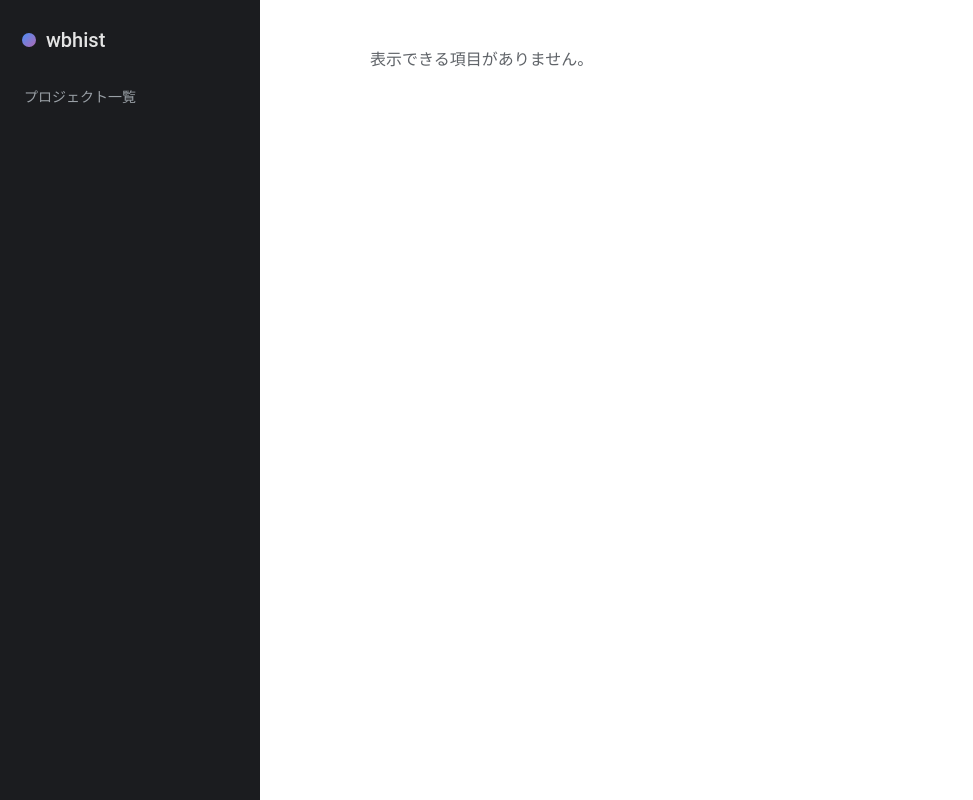
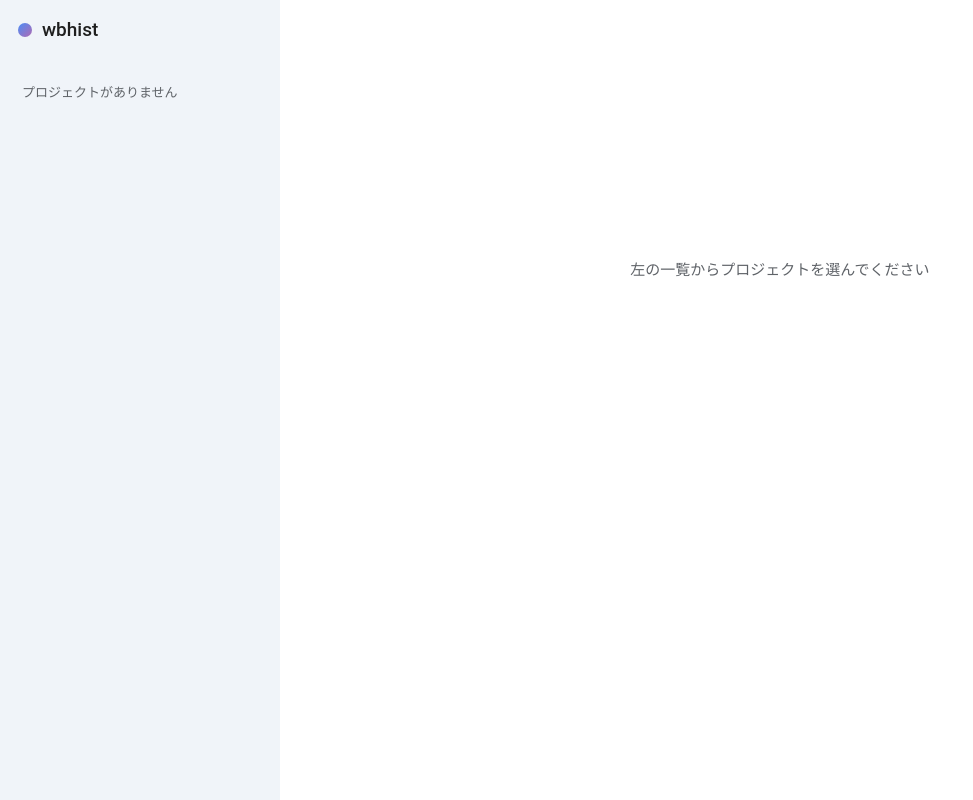
Before and after one commit to ugohsu/wbhist, a Flask app: template templates/index.html in a window 1280 px wide. Shown: the whole page, without its empty margins (0-973 px from the left). Run offline with Flask 3, Linux system fonts and the light colour scheme; the template is opened without the code that fills it, so the values that code supplies are empty.

Commit message:
サイドバーをライト配色に変更し、ナビゲーションをサイドバー主導に再構成
- サイドバー背景を黒からGeminiのライトなグレーに変更し、固定配置にして
  会話本文をスクロールしてもサイドバーが隠れないようにした
- プロジェクト一覧・セッション一覧はメイン側のページではなくサイドバー側で
  展開する形に変更。セッションを選んだ時点で初めて本文に会話を表示する
  （未選択時はメイン側にプレースホルダ文言を表示）
- サイドバーが操作の主役になったため、モバイル幅ではハンバーガーボタンで
  開閉できるようにした

Co-Authored-By: Claude Sonnet 4.6 <noreply@anthropic.com>

```diff
--- a/app.py
+++ b/app.py
@@ -42,8 +42,14 @@ def to_jst(value):
 app.jinja_env.filters["jst"] = to_jst
 
 
-@app.route("/")
-def index():
+def project_url(project_path):
+    # project_path is always an absolute path (leading "/"); the path
+    # converter below needs the slash to come from the route's own
+    # separator, not from the value, so strip it before building the URL.
+    return url_for("project_sessions", project_path=project_path.lstrip("/"))
+
+
+def fetch_projects():
     rows = get_db().execute(
         """
         SELECT project_path, COUNT(*) AS session_count, MAX(updated_at) AS last_updated
@@ -52,49 +58,56 @@ def index():
         ORDER BY last_updated DESC
         """
     ).fetchall()
-    items = [
+    return [
         {
             "url": project_url(row["project_path"]),
             "title": row["project_path"].rsplit("/", 1)[-1],
-            "subtitle": f"{row['project_path']}（{row['session_count']} セッション）",
+            "title_attr": row["project_path"],
+            "extra": f"{row['session_count']} セッション",
             "time": row["last_updated"],
         }
         for row in rows
     ]
-    return render_template("index.html", heading="プロジェクト一覧", breadcrumb=None, items=items)
 
 
-def project_url(project_path):
-    # project_path is always an absolute path (leading "/"); the path
-    # converter below needs the slash to come from the route's own
-    # separator, not from the value, so strip it before building the URL.
-    return url_for("project_sessions", project_path=project_path.lstrip("/"))
-
-
-@app.route("/project/<path:project_path>")
-def project_sessions(project_path):
-    project_path = "/" + project_path
+def fetch_sessions(project_path, active_session_id=None):
     rows = get_db().execute(
         """
-        SELECT session_id, ai_title, started_at, updated_at
+        SELECT session_id, ai_title, updated_at
         FROM sessions
         WHERE project_path = ?
         ORDER BY updated_at DESC
         """,
         (project_path,),
     ).fetchall()
-    if not rows:
-        abort(404)
-    items = [
+    return [
         {
             "url": url_for("session_detail", session_id=row["session_id"]),
             "title": row["ai_title"] or "(無題)",
-            "subtitle": None,
             "time": row["updated_at"],
+            "active": row["session_id"] == active_session_id,
         }
         for row in rows
     ]
-    return render_template("index.html", heading=project_path, breadcrumb=project_path, items=items)
+
+
+@app.route("/")
+def index():
+    return render_template("index.html", projects=fetch_projects())
+
+
+@app.route("/project/<path:project_path>")
+def project_sessions(project_path):
+    project_path = "/" + project_path
+    sessions = fetch_sessions(project_path)
+    if not sessions:
+        abort(404)
+    return render_template(
+        "project.html",
+        project_path=project_path,
+        project_name=project_path.rsplit("/", 1)[-1],
+        sessions=sessions,
+    )
 
 
 @app.route("/session/<session_id>")
@@ -105,6 +118,7 @@ def session_detail(session_id):
     ).fetchone()
     if session_row is None:
         abort(404)
+    project_path = session_row["project_path"]
     messages = get_db().execute(
         "SELECT role, timestamp, text FROM messages WHERE session_id = ? ORDER BY id ASC",
         (session_id,),
@@ -112,8 +126,9 @@ def session_detail(session_id):
     return render_template(
         "session.html",
         ai_title=session_row["ai_title"],
-        project_path=session_row["project_path"],
-        back_url=project_url(session_row["project_path"]),
+        project_path=project_path,
+        project_name=project_path.rsplit("/", 1)[-1],
+        sessions=fetch_sessions(project_path, active_session_id=session_id),
         messages=messages,
     )
 
--- a/static/css/style.css
+++ b/static/css/style.css
@@ -1,14 +1,15 @@
 :root {
-  --sidebar-bg: #1b1c1f;
-  --sidebar-fg: #e3e3e3;
-  --sidebar-muted: #9aa0a6;
+  --sidebar-bg: #f0f4f9;
+  --sidebar-fg: #1f1f1f;
+  --sidebar-muted: #5f6368;
   --accent: #0b57d0;
+  --active-bg: #d3e3fd;
   --bg: #ffffff;
   --fg: #1f1f1f;
   --muted: #5f6368;
-  --row-hover: #f1f3f4;
+  --row-hover: #e4e9f1;
   --bubble-bg: #eef2fa;
-  --sidebar-w: 260px;
+  --sidebar-w: 280px;
 }
 
 * {
@@ -35,19 +36,26 @@ a {
 /* --- sidebar --- */
 
 .sidebar {
-  flex: 0 0 var(--sidebar-w);
+  position: fixed;
+  top: 0;
+  left: 0;
+  width: var(--sidebar-w);
+  height: 100vh;
   background: var(--sidebar-bg);
   color: var(--sidebar-fg);
-  padding: 20px 12px;
+  display: flex;
+  flex-direction: column;
+  z-index: 10;
 }
 
 .brand {
   display: flex;
   align-items: center;
   gap: 10px;
-  font-size: 20px;
+  font-size: 19px;
   font-weight: 500;
-  padding: 8px 10px 24px;
+  padding: 18px 18px 14px;
+  flex: 0 0 auto;
 }
 
 .brand-dot {
@@ -59,21 +67,84 @@ a {
 }
 
 .side-nav {
-  display: flex;
-  flex-direction: column;
-  gap: 2px;
+  flex: 1 1 auto;
+  overflow-y: auto;
+  padding: 4px 10px 24px;
 }
 
-.side-link {
+.side-back {
+  display: block;
+  padding: 9px 12px;
+  margin-bottom: 6px;
+  font-size: 13px;
+  color: var(--sidebar-muted);
+  border-radius: 16px;
+}
+
+.side-back:hover {
+  background: var(--row-hover);
+  color: var(--fg);
+}
+
+.side-heading {
+  padding: 6px 12px 8px;
+  font-size: 12px;
+  font-weight: 500;
+  letter-spacing: 0.02em;
+  color: var(--sidebar-muted);
+  white-space: nowrap;
+  overflow: hidden;
+  text-overflow: ellipsis;
+}
+
+.nav-empty {
   padding: 10px 12px;
-  border-radius: 18px;
-  font-size: 14px;
+  font-size: 13px;
   color: var(--sidebar-muted);
 }
 
-.side-link:hover {
-  background: #2a2b2e;
-  color: var(--sidebar-fg);
+/* --- nav list (used for both project list and session list in the sidebar) --- */
+
+.nav-list {
+  display: flex;
+  flex-direction: column;
+  gap: 1px;
+}
+
+.nav-item {
+  display: flex;
+  flex-direction: column;
+  padding: 9px 14px;
+  border-radius: 18px;
+  min-width: 0;
+}
+
+.nav-item:hover {
+  background: var(--row-hover);
+}
+
+.nav-item.active {
+  background: var(--active-bg);
+}
+
+.nav-item.active .nav-title {
+  color: var(--accent);
+  font-weight: 500;
+}
+
+.nav-title {
+  font-size: 14px;
+  white-space: nowrap;
+  overflow: hidden;
+  text-overflow: ellipsis;
+}
+
+.nav-meta {
+  font-size: 11px;
+  color: var(--sidebar-muted);
+  white-space: nowrap;
+  overflow: hidden;
+  text-overflow: ellipsis;
 }
 
 /* --- main --- */
@@ -81,6 +152,7 @@ a {
 .main {
   flex: 1;
   min-width: 0;
+  margin-left: var(--sidebar-w);
   padding: 28px 24px 60px;
 }
 
@@ -89,14 +161,14 @@ a {
   margin: 0 auto;
 }
 
-.breadcrumb {
-  margin: 0 0 12px;
-  font-size: 14px;
+.empty-state {
+  display: flex;
+  align-items: center;
+  justify-content: center;
+  min-height: 60vh;
   color: var(--muted);
-}
-
-.breadcrumb a:hover {
-  color: var(--accent);
+  font-size: 15px;
+  text-align: center;
 }
 
 .page-title {
@@ -104,55 +176,6 @@ a {
   font-weight: 500;
   margin: 0 0 18px;
   word-break: break-all;
-}
-
-.empty {
-  color: var(--muted);
-}
-
-/* --- list rows (project list / session list) --- */
-
-.row-list {
-  display: flex;
-  flex-direction: column;
-}
-
-.row-item {
-  display: flex;
-  justify-content: space-between;
-  align-items: baseline;
-  gap: 16px;
-  padding: 14px 16px;
-  border-radius: 12px;
-}
-
-.row-item:hover {
-  background: var(--row-hover);
-}
-
-.row-main {
-  display: flex;
-  flex-direction: column;
-  gap: 4px;
-  min-width: 0;
-}
-
-.row-title {
-  font-size: 15px;
-  font-weight: 500;
-}
-
-.row-subtitle {
-  font-size: 13px;
-  color: var(--muted);
-  word-break: break-all;
-}
-
-.row-time {
-  flex: 0 0 auto;
-  font-size: 12px;
-  color: var(--muted);
-  white-space: nowrap;
 }
 
 /* --- chat thread --- */
--- a/static/js/app.js
+++ b/static/js/app.js
@@ -1,10 +1,20 @@
 document.addEventListener("click", (event) => {
-  const button = event.target.closest(".copy-btn");
-  if (!button) return;
+  const copyButton = event.target.closest(".copy-btn");
+  if (copyButton) {
+    const text = copyButton.closest(".msg").querySelector(".msg-text").innerText;
+    navigator.clipboard.writeText(text).then(() => {
+      copyButton.classList.add("copied");
+      setTimeout(() => copyButton.classList.remove("copied"), 1200);
+    });
+    return;
+  }
 
-  const text = button.closest(".msg").querySelector(".msg-text").innerText;
-  navigator.clipboard.writeText(text).then(() => {
-    button.classList.add("copied");
-    setTimeout(() => button.classList.remove("copied"), 1200);
-  });
+  const app = document.querySelector(".app");
+  if (event.target.closest(".menu-toggle")) {
+    app.classList.toggle("sidebar-open");
+    return;
+  }
+  if (event.target.closest(".backdrop")) {
+    app.classList.remove("sidebar-open");
+  }
 });
--- /dev/null
+++ b/templates/_nav.html
@@ -0,0 +1,10 @@
+{% macro nav_list(items) %}
+<div class="nav-list">
+  {% for item in items %}
+  <a href="{{ item.url }}" class="nav-item{% if item.active %} active{% endif %}"{% if item.title_attr %} title="{{ item.title_attr }}"{% endif %}>
+    <span class="nav-title">{{ item.title }}</span>
+    <span class="nav-meta">{% if item.extra %}{{ item.extra }}・{% endif %}{{ item.time | jst }}</span>
+  </a>
+  {% endfor %}
+</div>
+{% endmacro %}
--- a/templates/base.html
+++ b/templates/base.html
@@ -7,13 +7,15 @@
   <link rel="stylesheet" href="{{ url_for('static', filename='css/style.css') }}">
 </head>
 <body>
+  <button type="button" class="menu-toggle" aria-label="メニュー">&#9776;</button>
   <div class="app">
+    <div class="backdrop"></div>
     <aside class="sidebar">
       <a class="brand" href="{{ url_for('index') }}">
         <span class="brand-dot"></span> wbhist
       </a>
       <nav class="side-nav">
-        <a class="side-link" href="{{ url_for('index') }}">プロジェクト一覧</a>
+        {% block sidebar %}{% endblock %}
       </nav>
     </aside>
     <main class="main">
--- a/templates/index.html
+++ b/templates/index.html
@@ -1,23 +1,13 @@
 {% extends "base.html" %}
-{% block title %}{{ heading }} - wbhist{% endblock %}
-{% block content %}
-{% if breadcrumb %}
-<p class="breadcrumb"><a href="{{ url_for('index') }}">&larr; プロジェクト一覧</a></p>
-{% endif %}
-<h1 class="page-title">{{ heading }}</h1>
-{% if items %}
-<div class="row-list">
-  {% for item in items %}
-  <a href="{{ item.url }}" class="row-item">
-    <div class="row-main">
-      <span class="row-title">{{ item.title }}</span>
-      {% if item.subtitle %}<span class="row-subtitle">{{ item.subtitle }}</span>{% endif %}
-    </div>
-    <span class="row-time">{{ item.time | jst }}</span>
-  </a>
-  {% endfor %}
-</div>
+{% import "_nav.html" as nav %}
+{% block title %}プロジェクト一覧 - wbhist{% endblock %}
+{% block sidebar %}
+{% if projects %}
+{{ nav.nav_list(projects) }}
 {% else %}
-<p class="empty">表示できる項目がありません。</p>
+<p class="nav-empty">プロジェクトがありません</p>
 {% endif %}
 {% endblock %}
+{% block content %}
+<div class="empty-state">左の一覧からプロジェクトを選んでください</div>
+{% endblock %}
```
Also changed, not shown: other parts of static/css/style.css (+39 -12 lines), templates/project.html (added, +11 -0 lines), templates/session.html (+6 -1 lines).
